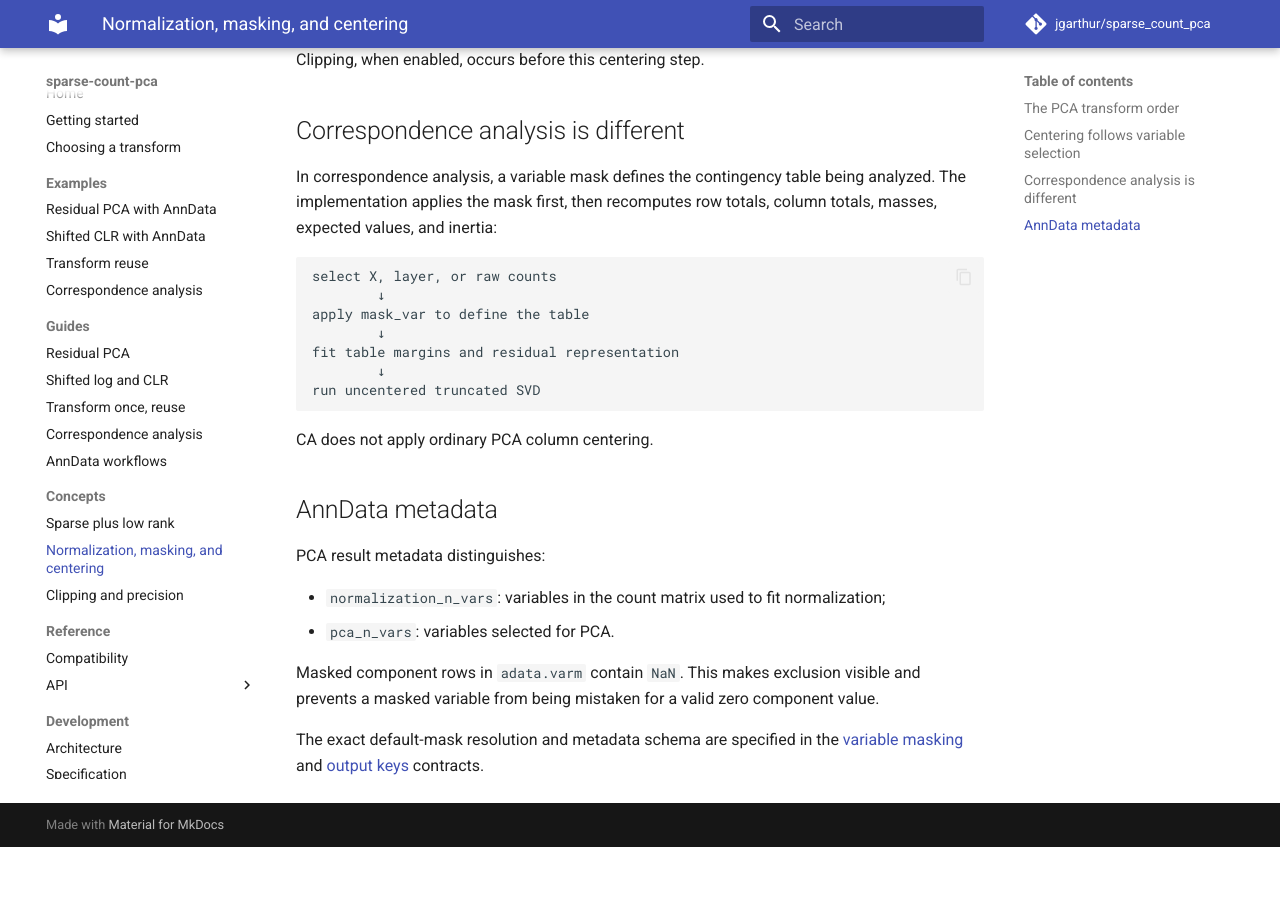
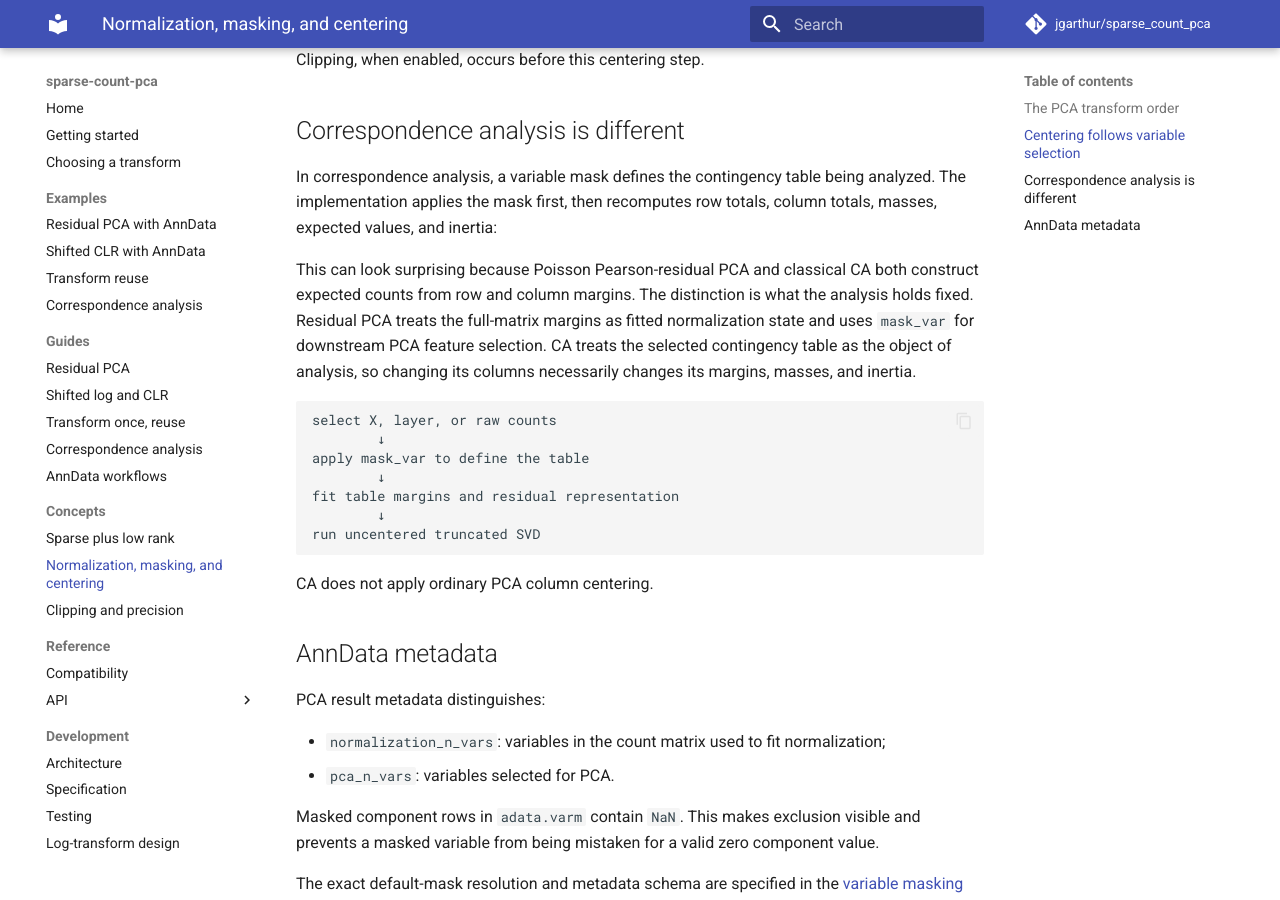
Before and after one commit to jgarthur/sparse_count_pca, an MkDocs documentation site: the page built from docs/concepts/normalization-masking-and-centering.md, in a window 1280 px wide and 900 px high, scrolled down 1042 px. Built offline with MkDocs 1.6.1 and Material for MkDocs 9.7.7, drawn with Linux system fonts in a browser that asks for light colours; comment, search, counter and statistics services are not loaded; before the commit the page ends 1889 px from its top, so only the background shows below that.

Commit message:
Clarify masking semantics

````diff
--- a/docs/concepts/normalization-masking-and-centering.md
+++ b/docs/concepts/normalization-masking-and-centering.md
@@ -55,6 +55,13 @@ In correspondence analysis, a variable mask defines the contingency table
 being analyzed. The implementation applies the mask first, then recomputes row
 totals, column totals, masses, expected values, and inertia:
 
+This can look surprising because Poisson Pearson-residual PCA and classical CA
+both construct expected counts from row and column margins. The distinction is
+what the analysis holds fixed. Residual PCA treats the full-matrix margins as
+fitted normalization state and uses `mask_var` for downstream PCA feature
+selection. CA treats the selected contingency table as the object of analysis,
+so changing its columns necessarily changes its margins, masses, and inertia.
+
 ```text
 select X, layer, or raw counts
         ↓
````
Also changed, not shown: README.md (+1 -4 lines), docs-overhaul.md (+6 -0 lines).
